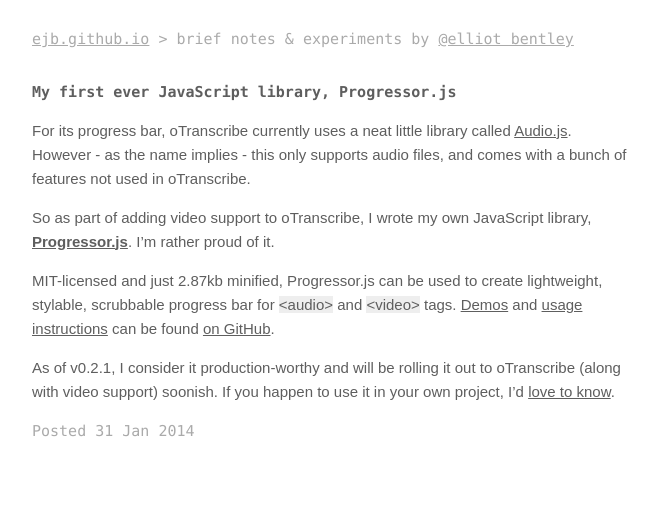
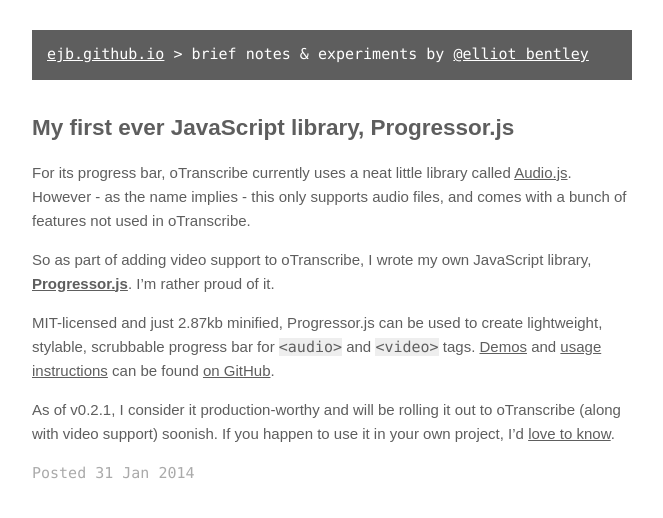
Before and after one commit to ejb/elliotbentley.com, a Jekyll site: the page built from _posts/2014-01-31-progressor.markdown, in a window 1280 px wide. Shown: the top 518 px of the page, without its empty margins (308-971 px from the left). Built offline with Jekyll 4.4.1, drawn with Linux system fonts in a browser that asks for light colours.

Commit message:
Blog and header style

```diff
--- a/css/main.css
+++ b/css/main.css
@@ -44,6 +44,9 @@
 
 .header {
     margin-bottom: 2em;
+    background: rgb(94, 94, 94);
+    padding: 1em;
+    color: white;
 }
 
 em {
@@ -63,6 +66,7 @@
 
 pre, code {
     background: #EEE;
+    font-family: Menlo,Monaco,"Andale Mono","lucida console","Courier","Courier New",monospace;
 
 }
 
@@ -71,8 +75,10 @@
     margin: 0 auto;
     display: block;
 }
-
-#post p, #post li {
+h1 {
+    font-size: 1.5em;
+}
+h1, #post p, #post li {
     font-family: merriweather, sans-serif;
 }
 
```
